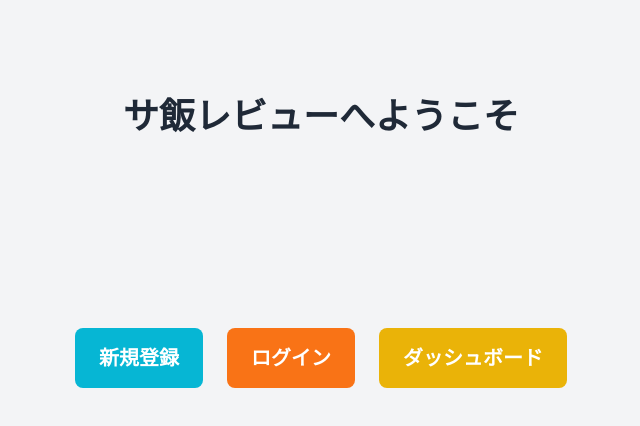
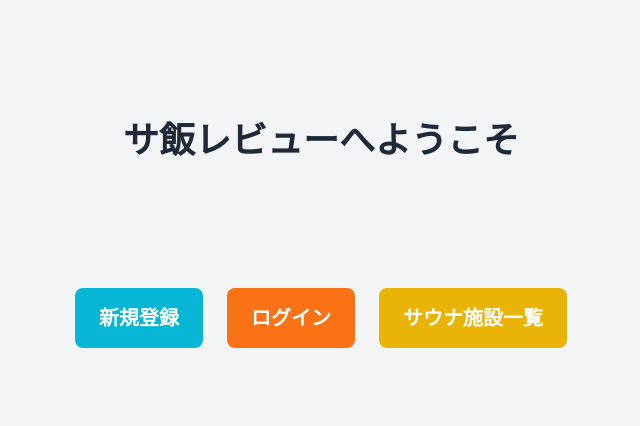
Before and after one commit to shunmakk/sauna-food, a Next.js app in the folder front/: page / in a window 1280 px wide. Shown: the top 426 px of the page, without its empty margins (319-959 px from the left). Built offline with nearby package versions, Linux system fonts and the light colour scheme; no server answers.

Commit message:
css周り修正

```diff
--- a/front/src/app/page.tsx
+++ b/front/src/app/page.tsx
@@ -4,7 +4,7 @@ export default function Home() {
   return (
     <>
       <main className="flex min-h-screen flex-col items-center p-8 sm:p-24 bg-gray-100">
-        <h1 className="text-4xl font-bold text-center mb-16 text-gray-800">
+        <h1 className="text-2xl  mt-6  md:text-4xl font-bold text-center mb:mb-16 text-gray-800">
           サ飯レビューへようこそ
         </h1>
         <div className="flex flex-col sm:flex-row sm:justify-center gap-6 mt-16 sm:mt-32 w-full max-w-xl">
@@ -21,10 +21,10 @@ export default function Home() {
             ログイン
           </Link>
           <Link
-            href="/dashboard"
+            href="/sauna-facilities"
             className="bg-yellow-500 hover:bg-yellow-600 text-white px-6 py-4 rounded-lg text-lg sm:text-xl font-semibold text-center transition-colors duration-300"
           >
-            ダッシュボード
+            サウナ施設一覧
           </Link>
         </div>
       </main>
--- a/front/src/app/sauna-facilities/create/page.tsx
+++ b/front/src/app/sauna-facilities/create/page.tsx
@@ -47,6 +47,7 @@ export default function CreateSaunaFacility() {
   };
 
   return (
+    <div className="flex min-h-screen flex-col items-center p-8 sm:p-24 bg-gray-100">
       <div className="container mx-auto p-4">
         <h1 className="text-2xl font-bold mb-4">新規サウナ施設を追加</h1>
         <form onSubmit={handleSubmit(onSubmit)} className="space-y-4">
@@ -84,5 +85,6 @@ export default function CreateSaunaFacility() {
         </form>
         {error && <p className="text-red-500 mt-4">{error}</p>}
       </div>
+    </div>
   );
 }
--- a/front/src/app/sauna-facilities/page.tsx
+++ b/front/src/app/sauna-facilities/page.tsx
@@ -30,8 +30,9 @@ export default function SaunaFacilityList() {
   }, []);
 
   return (
+    <div className="flex min-h-screen flex-col items-center p-8 sm:p-24 bg-gray-100">
       <div className="container mx-auto p-4">
-      <h1 className="text-2xl font-bold mb-4">サウナ施設一覧</h1>
+        <h1 className="text-4xl font-bold mb-6">サウナ施設一覧</h1>
         <Link
           href="/sauna-facilities/create"
           className="bg-green-500 text-white p-2 rounded"
@@ -53,5 +54,6 @@ export default function SaunaFacilityList() {
           ))}
         </ul>
       </div>
+    </div>
   );
 }
```
Also changed, not shown: front/src/app/sauna-facilities/[id]/edit/page.tsx (added). Lines whose indentation alone changed are shown as unchanged.
